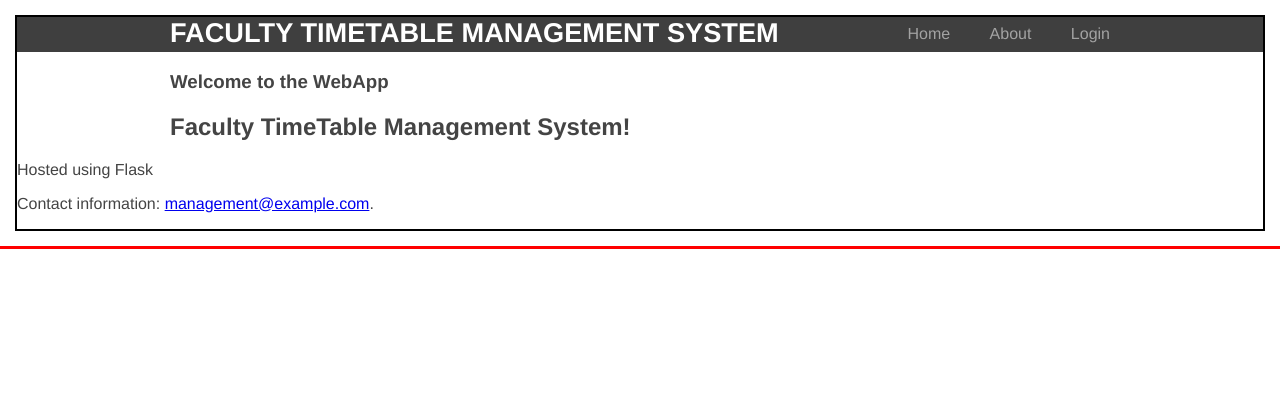
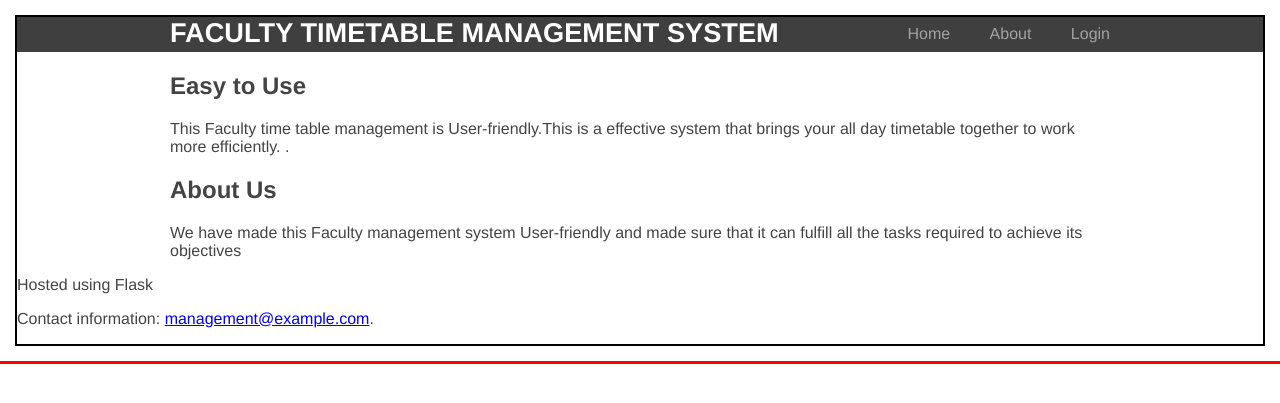
Before and after one commit to shreyaasridhar/Faculty-Timetable-Management-, a Flask app: page / in a window 1280 px wide. Shown: the top 403 px of the page. Run offline with Flask 2, Linux system fonts and the light colour scheme.

Commit message:
Front end changed

```diff
--- a/templates/home.html
+++ b/templates/home.html
@@ -1,7 +1,50 @@
 {% extends "layout.html" %}
 {% block content %}
-  <div class="jumbo">
-    <h3>Welcome to the WebApp<h3>
-    <h2>Faculty TimeTable Management System!<h2>
+
+<!DOCTYPE html PUBLIC "-//W3C//DTD XHTML 1.0 Strict//EN" "http://www.w3.org/TR/xhtml1/DTD/xhtml1-strict.dtd">
+
+<html xmlns="http://www.w3.org/1999/xhtml">
+<head>
+<meta http-equiv="Content-Type" content="text/html; charset=utf-8" />
+<title></title>
+<meta name="keywords" content="" />
+<meta name="description" content="" />
+<link href="http://fonts.googleapis.com/css?family=Source+Sans+Pro:200,300,400,600,700,900" rel="stylesheet" />
+<link href="frame.css" rel="stylesheet" type="text/css" media="all" />
+<link href="fonts.css" rel="stylesheet" type="text/css" media="all" />
+</head>
+<body>
+<div id="header-wrapper">
+  <div id="header" class="container">
+    <div id="logo">
+
+</div>
+
   </div>
+</div>
+<div id="header-featured"> </div>
+
+<div id="wrapper">
+  <div id="featured-wrapper">
+    <div id="featured" class="container">
+      <div class="column1"> <span class="icon icon-cogs"></span>
+        <div class="title">
+          <h2>Easy to Use</h2>
+        </div>
+        <p>This Faculty time table management is User-friendly.This is a effective system that brings your all day timetable together to work more efficiently. .</p>
+      </div>
+      <div class="column2"> <span class="icon icon-legal"></span>
+        <div class="title">
+          <h2>About Us</h2>
+        </div>
+        <p>We have made this Faculty management system User-friendly and made sure that it can fulfill all the tasks required to achieve its objectives</p>
+      </div>
+
+    </div>
+  </div>
+
+</div>
+</body>
+</html>
+
 {% endblock %}
```
